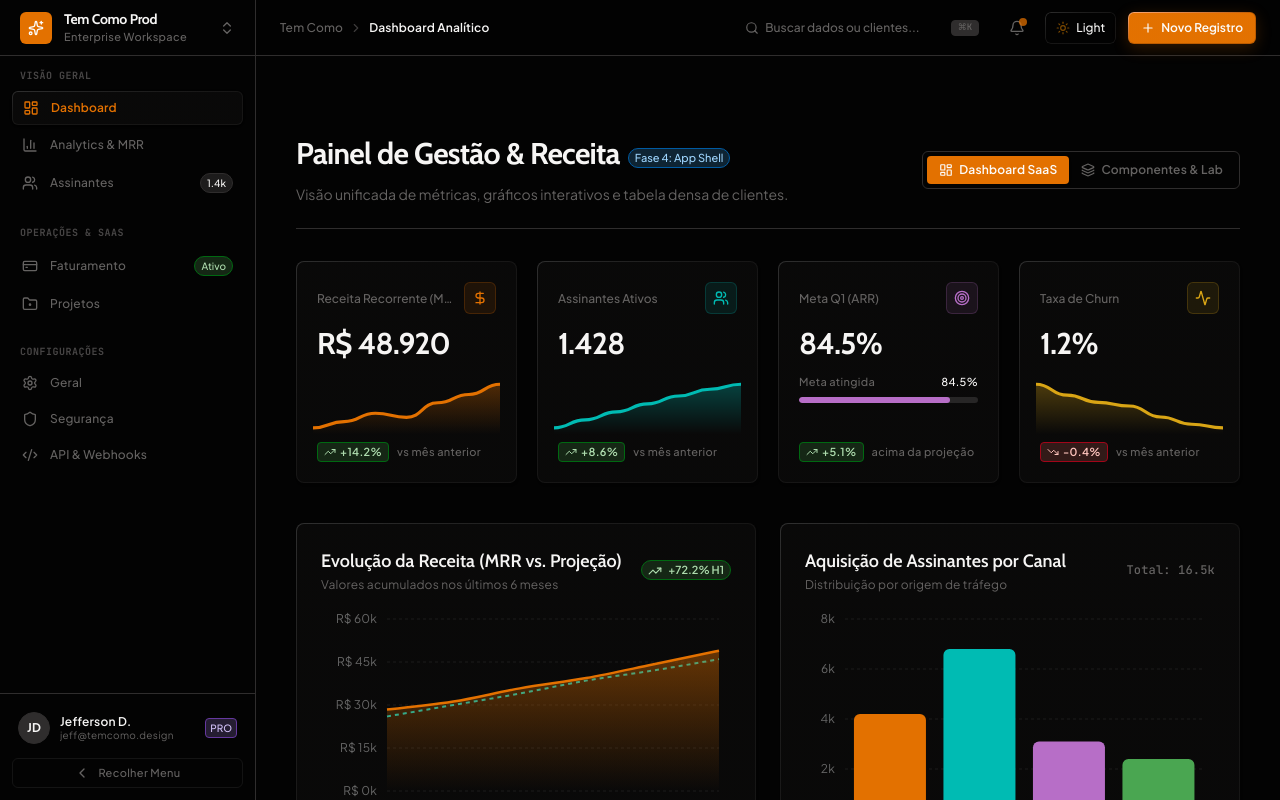
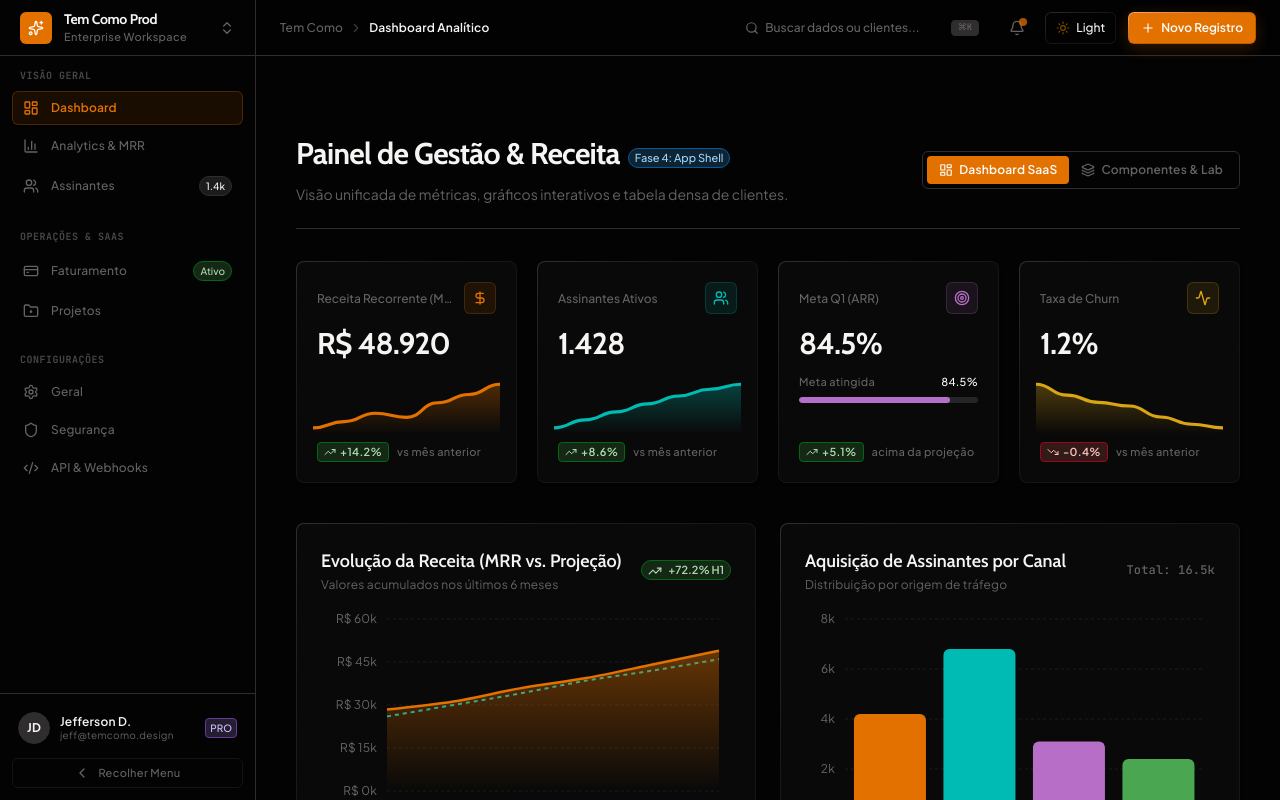
Before and after one commit to jeffdomingos/Joinha_DS, a React (Vite) app: page / in a window 1280 px wide. Built offline with nearby package versions, Linux system fonts and the light colour scheme.

Commit message:
fix(sidebar): stabilize active and hover item transitions by replacing pseudo-element gradient animation with crisp direct color transitions

```diff
--- a/src/components/layout/sidebar.tsx
+++ b/src/components/layout/sidebar.tsx
@@ -196,13 +196,13 @@ export function Sidebar({
                     onClick={() => onSelectItem?.(item.id)}
                     title={collapsed ? item.label : undefined}
                     className={cn(
-                      "group flex items-center rounded-(--tc-radius-md) text-xs font-medium transition-all duration-150 cursor-pointer outline-none focus-visible:ring-2 focus-visible:ring-primary",
+                      "group flex items-center rounded-(--tc-radius-md) text-xs font-medium border transition-colors duration-150 cursor-pointer outline-none focus-visible:ring-2 focus-visible:ring-primary",
                       collapsed
                         ? "w-10 h-10 justify-center p-0"
                         : "w-full justify-between px-2.5 py-2 gap-3",
                       isActive
-                        ? "bg-primary/10 text-primary font-semibold border-gradient-subtle shadow-sm"
-                        : "text-muted-foreground hover:text-foreground hover:bg-surface-hover hover:brightness-125 hover:border-gradient-subtle active:scale-95"
+                        ? "bg-primary/10 text-primary font-semibold border-primary/25 shadow-sm"
+                        : "border-transparent text-muted-foreground hover:text-foreground hover:bg-surface-hover hover:border-border/50"
                     )}
                   >
                     <div className={cn("flex items-center min-w-0", !collapsed && "gap-3")}>
```
